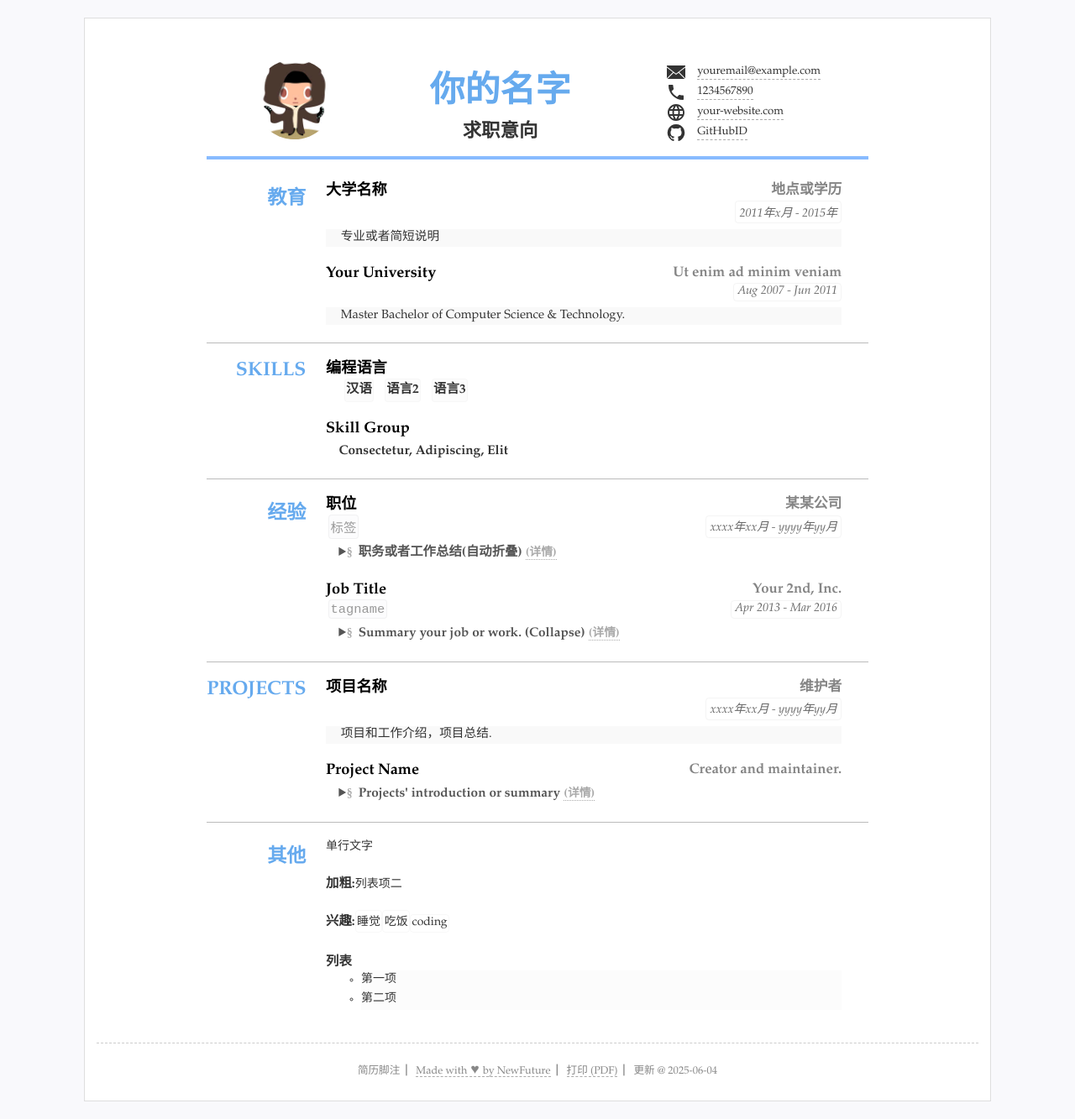
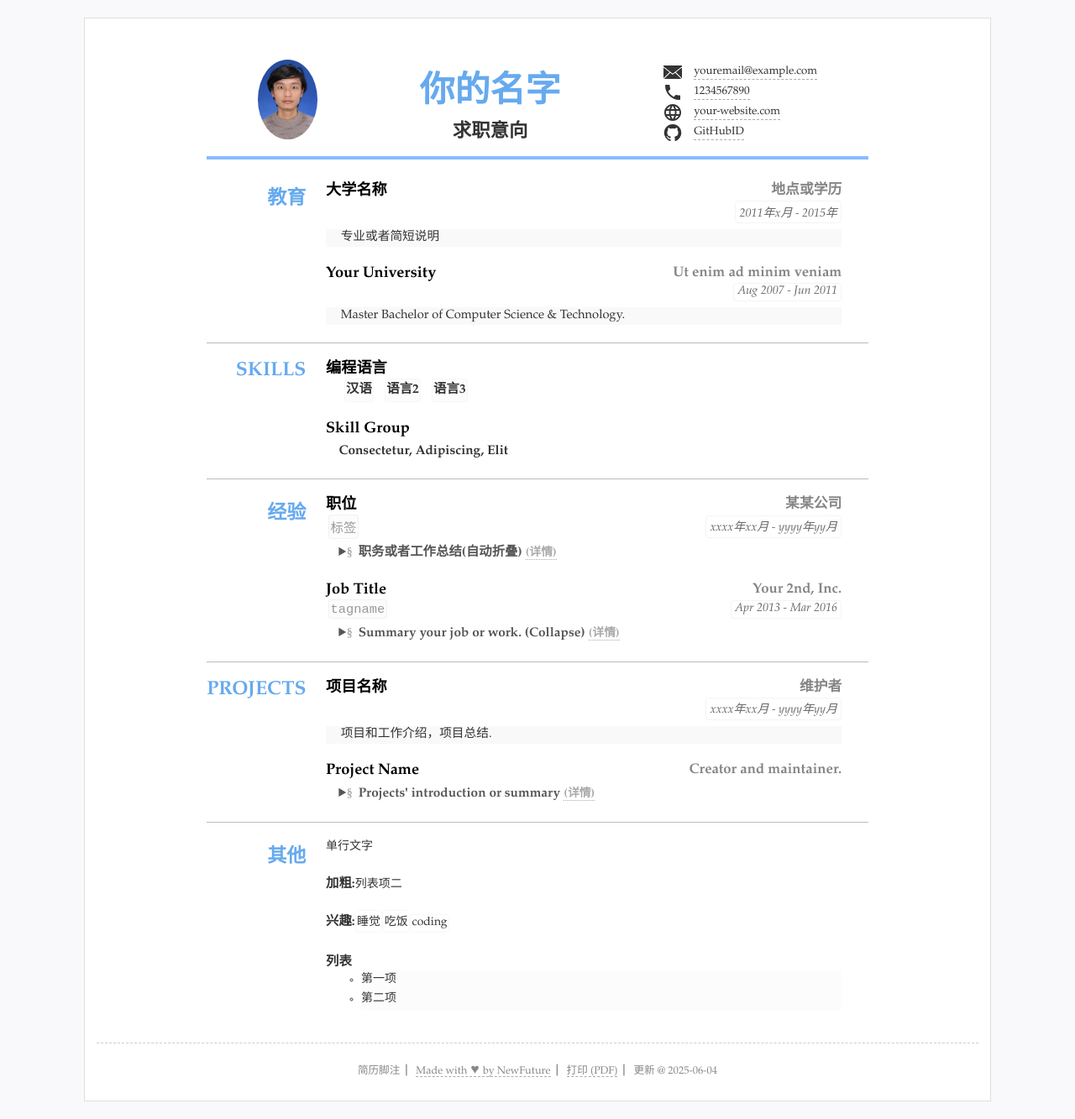
Before and after one commit to PLU233/cv, a Jekyll site: the page built from index.html, in a window 1280 px wide. Shown: the whole page at 84% size. Built offline with Jekyll 4.4.1, drawn with Linux system fonts in a browser that asks for light colours.

Commit message:
Update resume.yml

```diff
--- a/_data/resume.yml
+++ b/_data/resume.yml
@@ -5,7 +5,7 @@ title: "简历标题"
 lang: "zh" #语言设置 zh表示中文 en 表示英语
 name: "你的名字"
 jobtitle: "求职意向" #可空不显示
-photo: "assets/img/photo.jpg" #照片可空，不显示
+photo: "assets/img/QQ图片20230910122809.jpg" #照片可空，不显示
 
 #联系方式
 contact: #联系方式连接等3~5行
```
